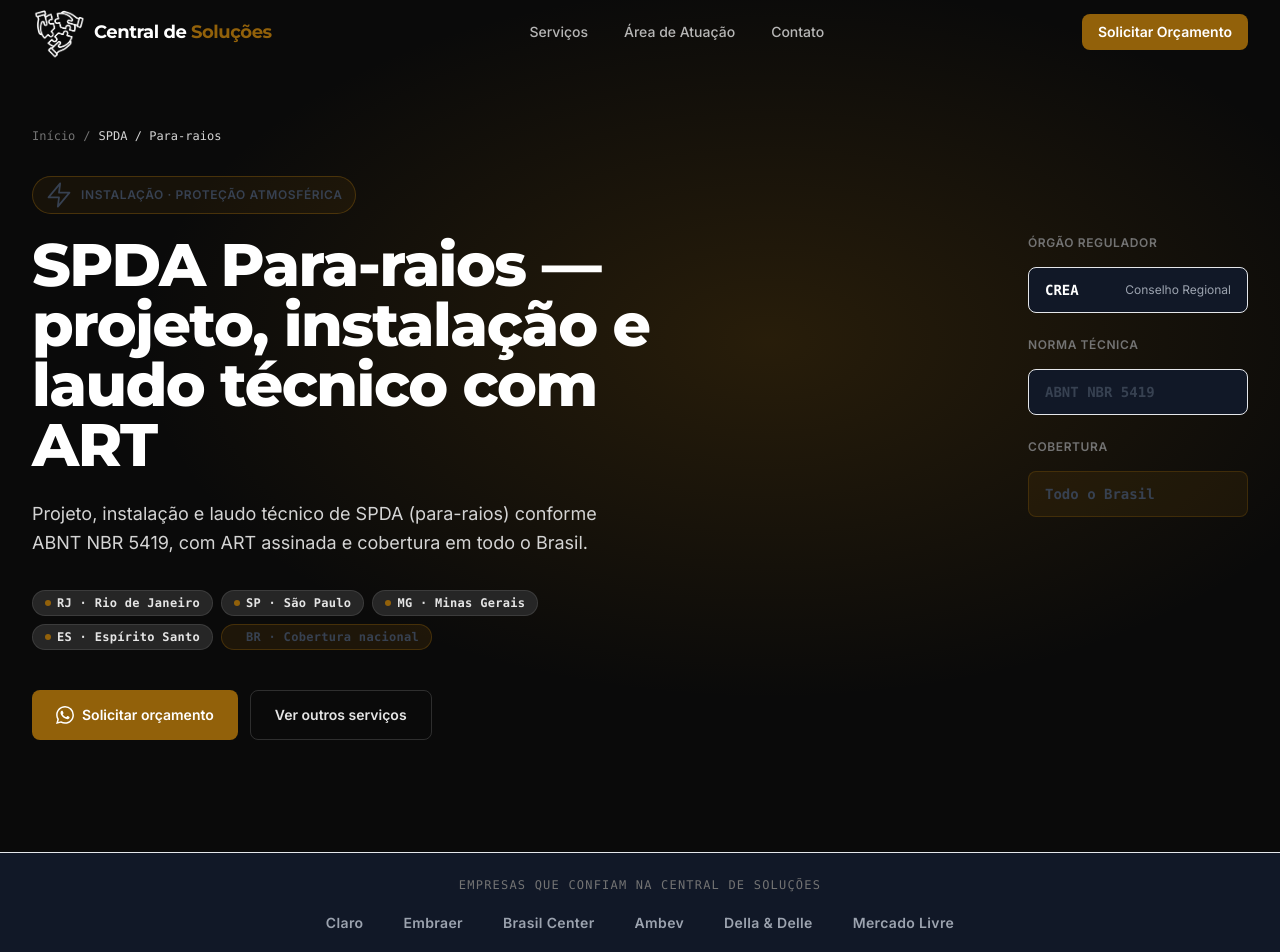
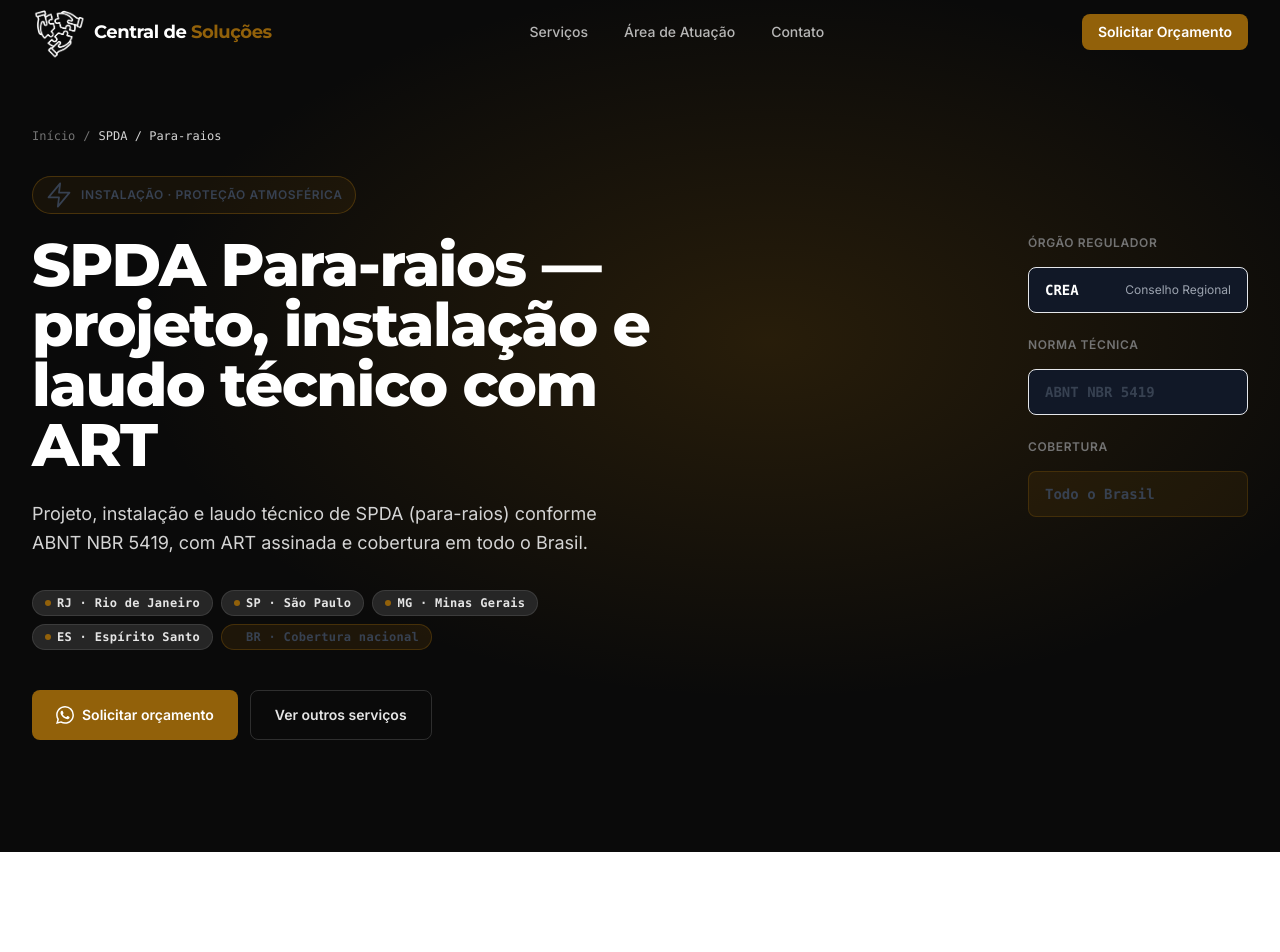
Before and after one commit to BarcelosMoises/Landing-Page-Central, a Next.js app: page /spda-para-raios in a window 1280 px wide. Shown: the top 952 px of the page. Built offline with nearby package versions, Linux system fonts and the light colour scheme.

Commit message:
refactor(spda-para-raios): remove TrustBar inline

```diff
--- a/app/spda-para-raios/page.tsx
+++ b/app/spda-para-raios/page.tsx
@@ -8,7 +8,6 @@ import { NavPrimaria } from "@/components/NavPrimaria";
 import { FaqItem } from "@/components/FaqItem";
 import {
   servicos,
-  clientes,
   contato,
   estadosAtuacao,
   getWhatsAppUrl,
@@ -42,7 +41,7 @@ export const metadata: Metadata = {
   },
 };
 
-// ─── JSON-LD ────────────────────────────────────────────────────────────────
+// ─── JSON-LD ──────────────────────────────────────────────────────────────────────
 
 const serviceJsonLd = {
   "@context": "https://schema.org",
@@ -89,7 +88,7 @@ const faqJsonLd = {
       name: "Quais estruturas são obrigadas a ter SPDA?",
       acceptedAnswer: {
         "@type": "Answer",
-        text: "Usinas fotovoltaicas, torres de telecomunicações, subestações elétricas, indústrias, galpões de grande porte, estruturas em áreas rurais e edificações com alto risco de descarga atmosférica são as principais. A obrigatoriedade é definida pela análise de risco prevista na ABNT NBR 5419, que leva em conta a localização geográfica, o nível ceráunico da região, a altura da estrutura e o tipo de ocupação.",
+        text: "Usinas fotovoltaicas, torres de telecomunicações, subestações elétricas, indústrias, galpões de grande porte, estruturas em áreas rurais e edificações com alto risco de descarga atmosférica são as principais. A obrigatoriedade é definida pela análise de risco prevista na ABNT NBR 5419, que leva em conta a localização geográfica, o nível cerâunico da região, a altura da estrutura e o tipo de ocupação.",
       },
     },
     {
@@ -130,7 +129,6 @@ const faqJsonLd = {
 // ─── Dados locais ─────────────────────────────────────────────────────────────────
 
 const spda = servicos.find((s) => s.id === "spda")!;
-const clientesDestaque = clientes.filter((c) => c.destaque);
 const estadosSPDA = estadosAtuacao.filter((e) =>
   ["RJ", "SP", "MG", "ES"].includes(e.sigla)
 );
@@ -327,23 +325,7 @@ export default function PageSPDA() {
           </div>
         </section>
 
-        {/* ── TRUST BAR ───────────────────────────────────────────────────── */}
-        <section aria-label="Clientes atendidos" className="bg-neutral-900 border-y border-white/8 py-6">
-          <div className="container-site">
-            <p className="text-xs text-neutral-500 text-center uppercase tracking-widest mb-5 font-mono">
-              Empresas que confiam na Central de Soluções
-            </p>
-            <ul className="flex flex-wrap items-center justify-center gap-x-10 gap-y-3" aria-label="Lista de clientes">
-              {clientesDestaque.map((c) => (
-                <li key={c.id} className="text-sm font-semibold text-neutral-400 hover:text-neutral-200 transition-colors duration-150 tracking-wide">
-                  {c.nome}
-                </li>
-              ))}
-            </ul>
-          </div>
-        </section>
-
-        {/* ── O QUE ESTÁ INCLUÍDO ────────────────────────────────────────────── */}
+        {/* ── O QUE ESTÁ INCLUÍDO ───────────────────────────────────────────── */}
         <section aria-labelledby="incluido-titulo" className="bg-white py-20 md:py-28">
           <div className="container-site">
             <div className="grid md:grid-cols-[1fr_1fr] gap-16 items-start">
@@ -414,7 +396,7 @@ export default function PageSPDA() {
           </div>
         </section>
 
-        {/* ── EQUIPE TÉCNICA (E-E-A-T) ──────────────────────────────────────────── */}
+        {/* ── EQUIPE TÉCNICA (E-E-A-T) ───────────────────────────────────────────── */}
         <section aria-labelledby="equipe-titulo" className="bg-neutral-950 py-20 md:py-28 border-t border-white/8">
           <div className="container-site">
             <p
```
